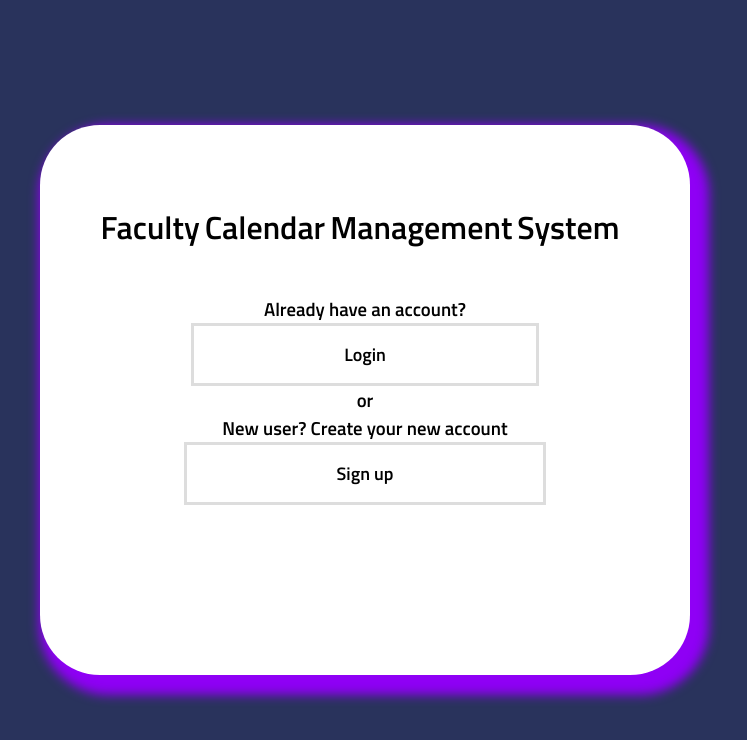
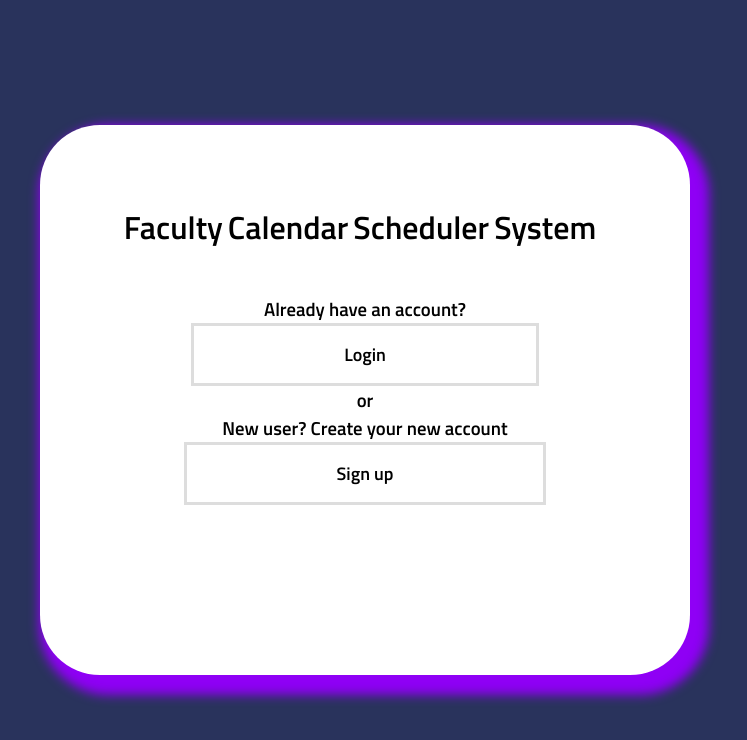
Before and after one commit to faculty-calendar/faculty-calendar, a React (Create React App) app: page / in a window 1280 px wide. Shown: the top 740 px of the page, without its empty margins (275-1022 px from the left). Built offline with nearby package versions, Linux system fonts and the light colour scheme; no server answers.

Commit message:
Changed Text in Homepage

```diff
--- a/src/components/Home/Home.js
+++ b/src/components/Home/Home.js
@@ -15,7 +15,7 @@ function Home(props) {
 
   <div style={{ justifyContent: 'center', display: 'flex', height: '550px', width: '650px', boxShadow: '9px 10px 11px 10px rgba(143,0,245)', paddingTop: "30px", borderRadius: "60px", backgroundColor: "white", position:"relative" }}>
     <div></div>
-    <span><br /><br /><AnimatedText text="Faculty Calendar Management System " /></span>
+    <span><br /><br /><AnimatedText text="Faculty Calendar Scheduler System " /></span>
 
     </div>
 
```
